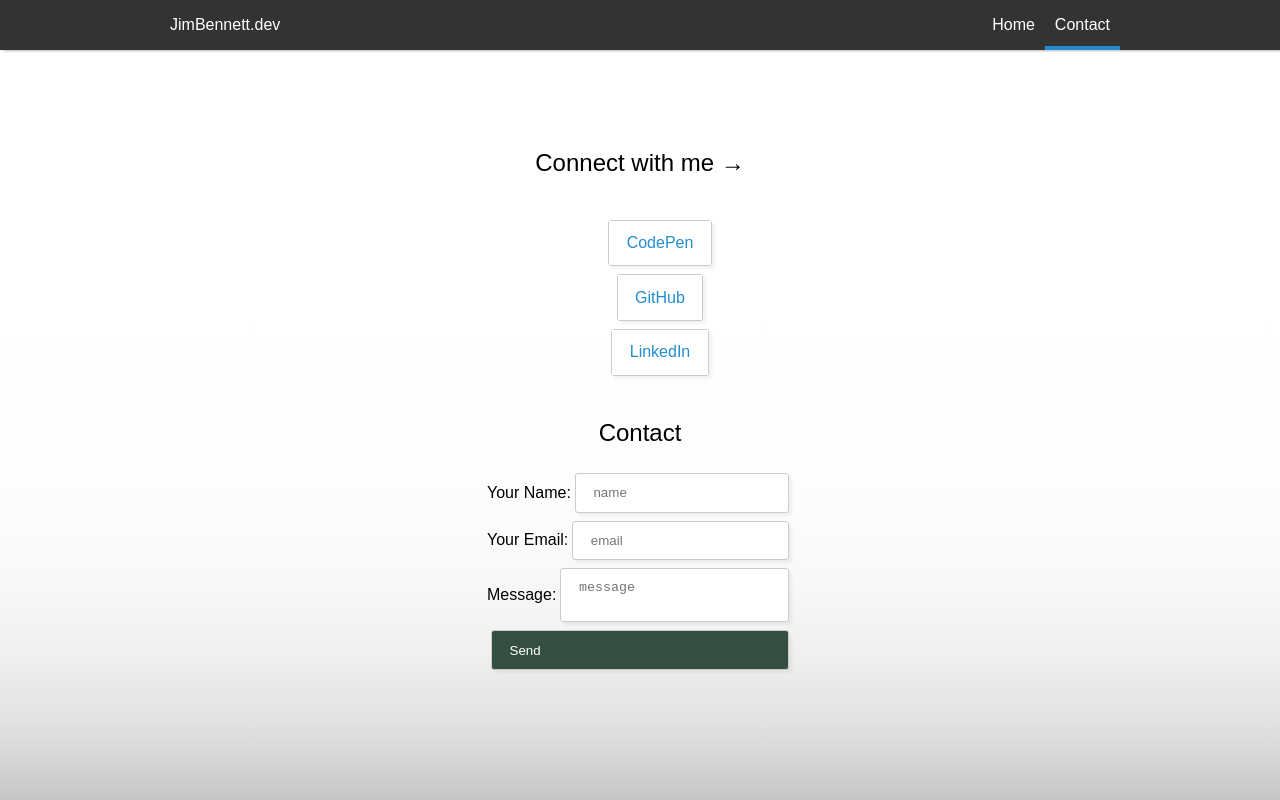
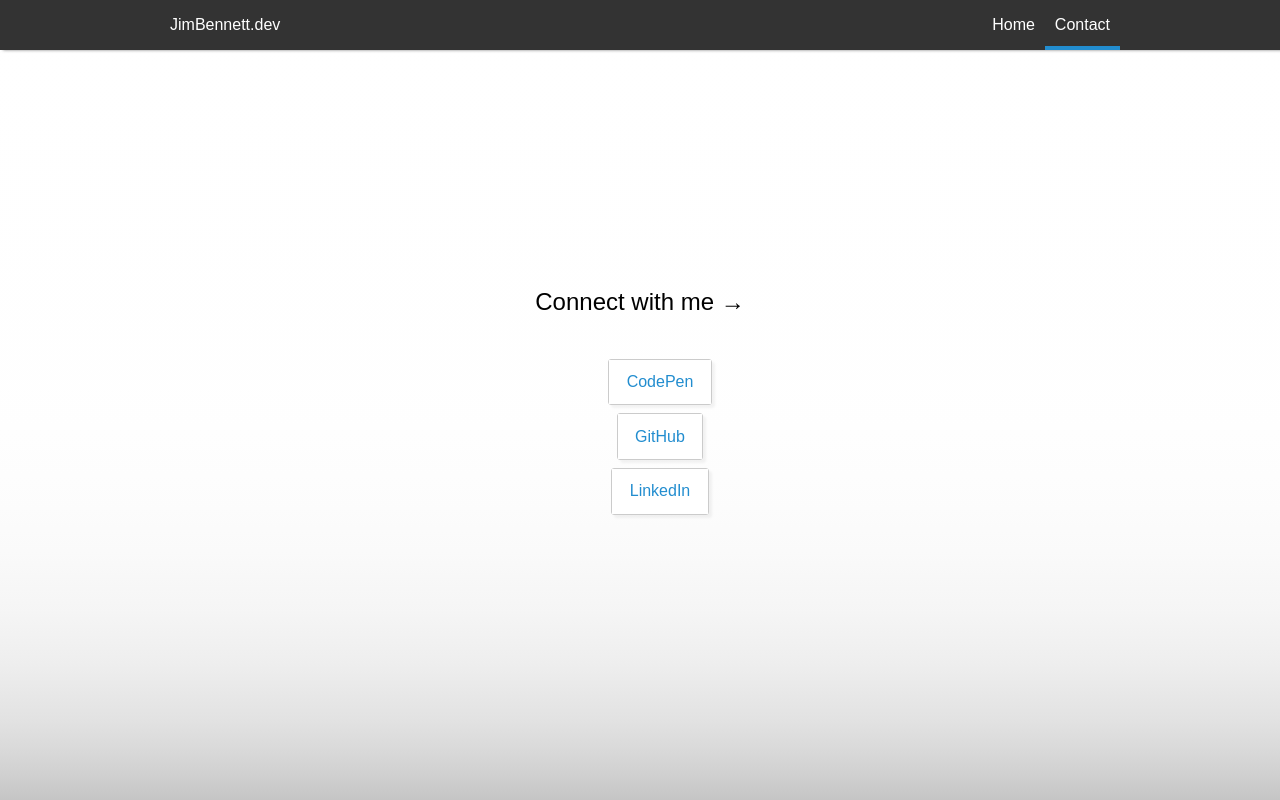
Before and after one commit to resonantdoghouse/jimbennett.dev, a React (Vite) app: page /contact in a window 1280 px wide. Built offline with nearby package versions, Linux system fonts and the light colour scheme.

Commit message:
remove contact form

```diff
--- a/src/pages/ContactPage/ContactPage.jsx
+++ b/src/pages/ContactPage/ContactPage.jsx
@@ -32,41 +32,6 @@ const ContactPage = () => (
         </a>
       </li>
     </ul>
-    <h2>Contact</h2>
-    <form className="contact-form" name="contact" method="POST" netlify>
-      <label className="contact-form__label">
-        Your Name:{' '}
-        <input
-          className="contact-form__input"
-          type="text"
-          name="name"
-          placeholder="name"
-        />
-      </label>
-
-      <label className="contact-form__label">
-        Your Email:{' '}
-        <input
-          className="contact-form__input"
-          type="email"
-          name="email"
-          placeholder="email"
-        />
-      </label>
-
-      <label className="contact-form__label">
-        Message:{' '}
-        <textarea
-          className="contact-form__textarea"
-          name="message"
-          placeholder="message"
-        ></textarea>
-      </label>
-
-      <button className="contact-form__btn" type="submit">
-        Send
-      </button>
-    </form>
   </section>
 );
 
```
